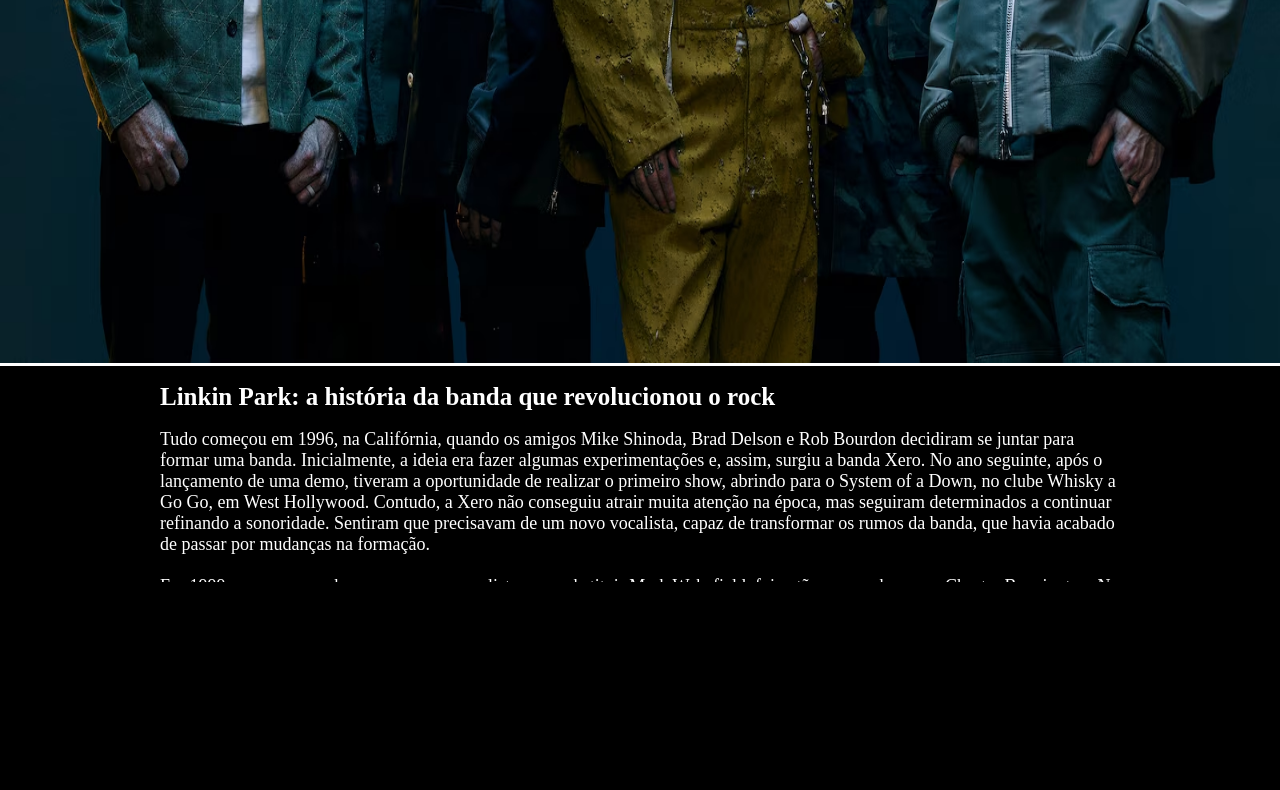
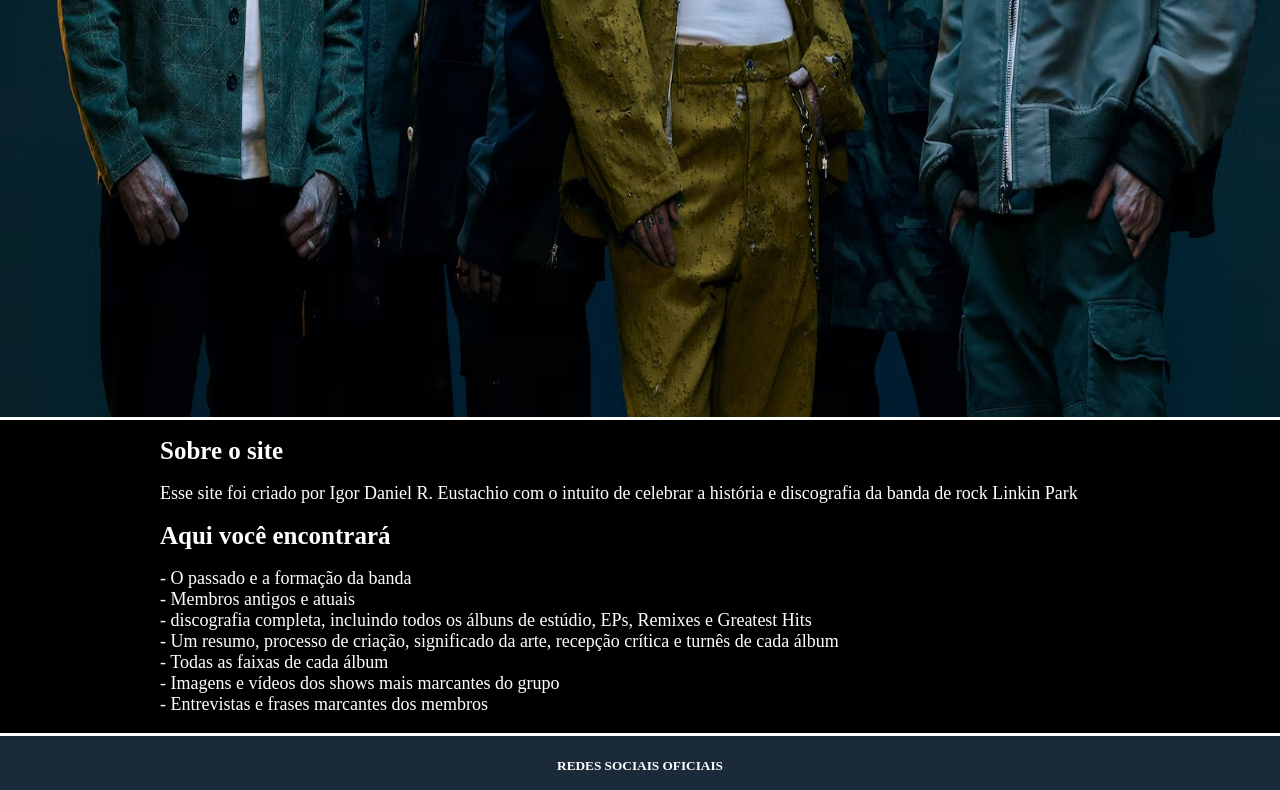
Before and after one commit to IgorEustachio/linkinpark, a plain HTML site: page html/sobre.html in a window 1280 px wide. Shown: the part 689-1479 px from the top of the page. Drawn offline with Linux system fonts and the light colour scheme.

Commit message:
v7
- Finalização da página sobre
- Conclusão do site

```diff
--- a/html/sobre.html
+++ b/html/sobre.html
@@ -19,49 +19,34 @@
                 <div class="nav-links">
                     <a href="../html/index.html">Início</a>
                     <a href="../html/discografia.html">Discografia</a>
-                    <a href="#">Sobre</a>
+                    <a href="../html/sobre.html">Sobre</a>
                 </div>
 
             </nav>
         </div>
     </header>
-
-    <img src="../img/index/banner1.avif" alt="Banner Linkin Park" class="banner-full">
+    <br>
+    <br>
+    <br>
+    <img src="../img/index/banner1.avif" class="banner-full">
 
     <div class="text">
-    <h1>Linkin Park: a história da banda que revolucionou o rock</h1>
+        <h1>Sobre o site</h1>
+        <p>
+            Esse site foi criado por Igor Daniel R. Eustachio com o intuito de celebrar a história e discografia da
+            banda de rock Linkin Park
+        </p>
 
-    <p>
-        Tudo começou em 1996, na Califórnia, quando os amigos Mike Shinoda, Brad Delson e Rob Bourdon decidiram se
-        juntar para formar uma banda. Inicialmente, a ideia era fazer algumas experimentações e, assim, surgiu a banda
-        Xero.
-        No ano seguinte, após o lançamento de uma demo, tiveram a oportunidade de realizar o primeiro show, abrindo para
-        o System of a Down, no clube Whisky a Go Go, em West Hollywood.
-        Contudo, a Xero não conseguiu atrair muita atenção na época, mas seguiram determinados a continuar refinando a
-        sonoridade. Sentiram que precisavam de um novo vocalista, capaz de transformar os rumos da banda, que havia
-        acabado de passar por mudanças na formação.<br>
-        <br>
-        Em 1999, começaram a buscar um novo vocalista para substituir Mark Wakefield, foi então que conheceram Chester
-        Bennington. Na época, Chester havia sido membro do Grey Daze e já era conhecido no meio pelo vocal potente.
-        A chegada de Chester Bennington foi um grande divisor de águas na trajetória da banda. De fato, após assumir o
-        vocal, a banda começou a acontecer de verdade. Chester trouxe uma intensidade vocal que, combinada ao rap de
-        Mike Shinoda, criou a assinatura sonora do Linkin Park.
-        Como a banda estava iniciando uma nova fase, por que não mudar também o nome? E foi o que fizeram. A escolha foi
-        por Hybrid Theory que, embora tenha durado pouco, acabou permanecendo como título do primeiro disco.
-        O novo nome não durou muito e os integrantes decidiram, mais uma vez, rebatizar a banda como Linkin Park, uma
-        singela homenagem ao Lincoln Park, um famoso parque em Santa Mônica, Califórnia, lugar onde os integrantes
-        costumavam se encontrar.
-        A ideia inicial era usar o nome original do local, mas optaram por alternar ligeiramente a grafia para evitar
-        problemas de direitos legais e, coincidentemente, facilitar o registro do domínio.<br>
-        <br>
-
-        Não demorou para a relação entre Shinoda e Bennington render bons frutos. Entrosados, eles começaram a compor
-        juntos e a trabalhar focados no primeiro projeto da banda.
-        Chegaram a gravar uma demo e a fazer algumas apresentações para empresários e produtores de Los Angeles. Após
-        algumas rejeições, o que costuma ser até natural no início, conseguiram finalmente assinar com a Warner Records,
-        em 1999.
-        Ali, aconteceu o ponto de partida para um dos álbuns mais icônicos da década seguinte: Hybrid Theory.
-    </p>
+        <h1>Aqui você encontrará</h1>
+        <p>
+            - O passado e a formação da banda<br>
+            - Membros antigos e atuais<br>
+            - discografia completa, incluindo todos os álbuns de estúdio, EPs, Remixes e Greatest Hits<br>
+            - Um resumo, processo de criação, significado da arte, recepção crítica e turnês de cada álbum<br>
+            - Todas as faixas de cada álbum<br>
+            - Imagens e vídeos dos shows mais marcantes do grupo<br>
+            - Entrevistas e frases marcantes dos membros
+        </p>
     </div>
 
     <footer>
```
Also changed, not shown: html/index.html (+57 -27 lines).
